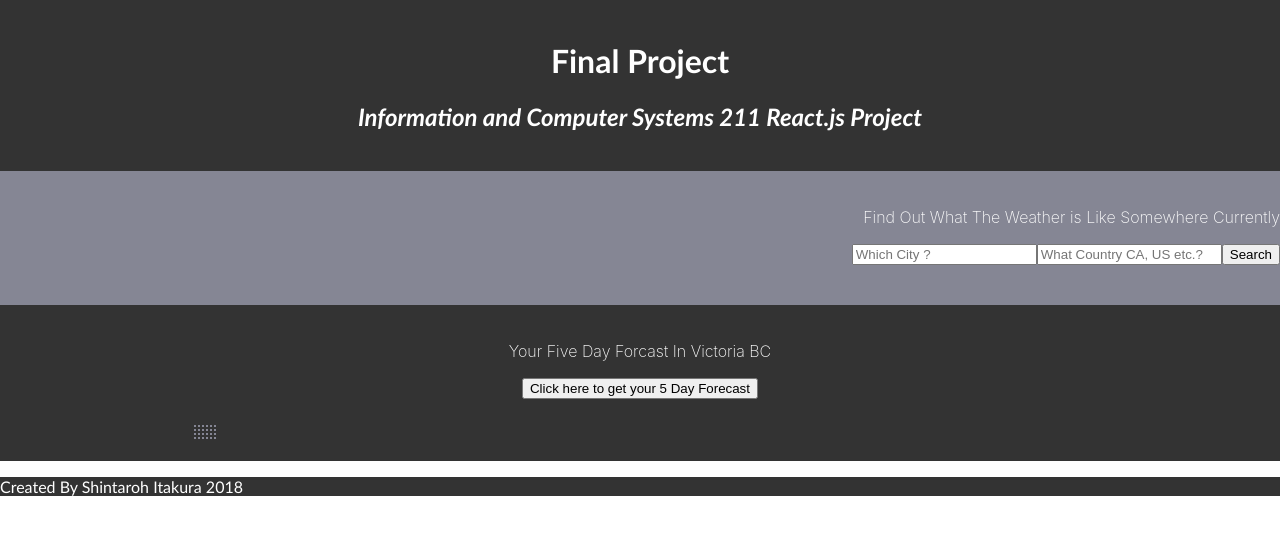
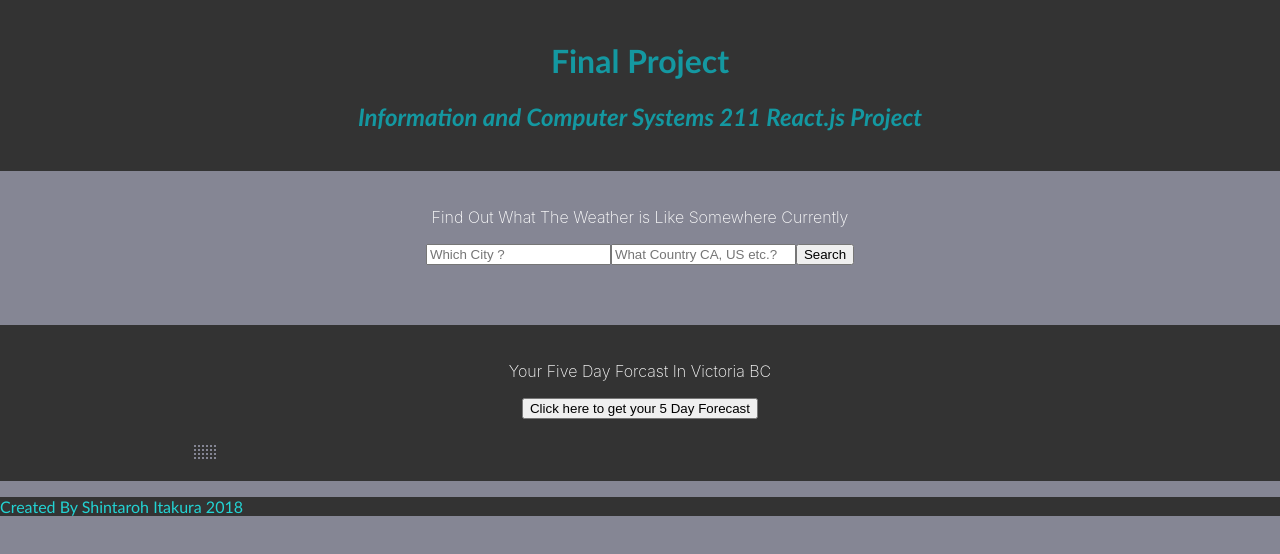
Before and after one commit to ShinItakura/ICS-211-Final-Project-React-Weather-App, a React (Create React App) app in the folder project-app/: page / in a window 1280 px wide. Shown: the top 554 px of the page. Built offline with nearby package versions, Linux system fonts and the light colour scheme.

Commit message:
altered some css

```diff
--- a/project-app/src/components/TitleFooter.css
+++ b/project-app/src/components/TitleFooter.css
@@ -1,6 +1,6 @@
 .title {
     background-color: rgb(51, 51, 51);
-    color: white;
+    color: rgb(20, 152, 161);
     text-align: Center;
     font-family: 'Gill Sans', 'Gill Sans MT', Calibri, 'Trebuchet MS', sans-serif;
     font-weight: 200;
@@ -11,7 +11,7 @@
 }
 .footer {
     background-color: rgb(51, 51, 51);
-    color: white;
+    color: rgb(35, 211, 211);
     text-align: Justify;
     font-family: 'Gill Sans', 'Gill Sans MT', Calibri, 'Trebuchet MS', sans-serif;
     font-weight: 200;
--- a/project-app/src/components/weathercomponents/Form.js
+++ b/project-app/src/components/weathercomponents/Form.js
@@ -20,6 +20,8 @@ const Form = (props) => {
                 </label>
             </div> */}
             <button>Search</button>
+            <br/>
+            <br/>
         </form>
     )
 }
--- a/project-app/src/components/weathercomponents/Weather.js
+++ b/project-app/src/components/weathercomponents/Weather.js
@@ -15,7 +15,7 @@ const Weather = (props) => {
                     {props.wind && <tr><td>Wind:</td><td>{props.wind}</td></tr>}
                     {props.degrees && <tr><td>Degrees:</td><td>{props.degrees}</td></tr>}
                     {props.description && <tr><td>Conditions:</td><td>{props.description}</td></tr>}
-                    {props.error && <tr><td>{props.error}</td></tr>}
+                    {props.error && <tr><td><b>{props.error}</b></td></tr>}
                 </table>
             </form>
         </div>
--- a/project-app/src/components/weathercomponents/WeatherStyles.css
+++ b/project-app/src/components/weathercomponents/WeatherStyles.css
@@ -1,21 +1,22 @@
 .component-weather-form {
     background-color: #858694;
     color: white;
-    text-align: right;
+    text-align: center;
     font-weight: 200;
     flex: 0 0 auto;
     width: 100%;
     padding-top: 20px;
+    align-content: center;
 }
 .component-weather-app {
     background-color: #858694;
     box-align: center;
 }
 .component-weather-app-table {
-    box-align: center;
+    align-content: center;
     background-color: #858694;
     color: white;
-    text-align: justify;
+    text-align: center;
     font-weight: 200;
     flex: 0 0 auto;
     width: 100%;
@@ -25,8 +26,8 @@
     padding-bottom: 20px;
 }
 .component-weather-app-table tr{
-    background-color: #858694;
+    background-color: rgb(51, 51, 51);
 }
 .component-weather-app-table tr:hover{
-    background-color: rgb(80, 81, 190);
+    background-color: rgb(35, 211, 211);
 }
--- a/project-app/src/index.css
+++ b/project-app/src/index.css
@@ -6,6 +6,7 @@ body {
     sans-serif;
   -webkit-font-smoothing: antialiased;
   -moz-osx-font-smoothing: grayscale;
+  background-color: #858694
 }
 
 code {
```
